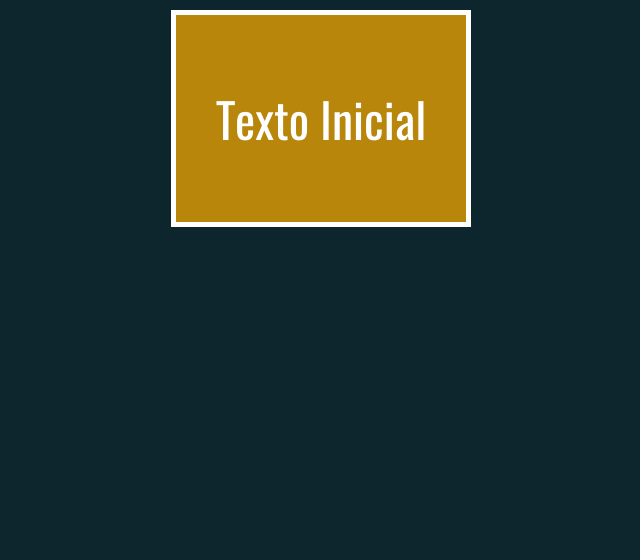
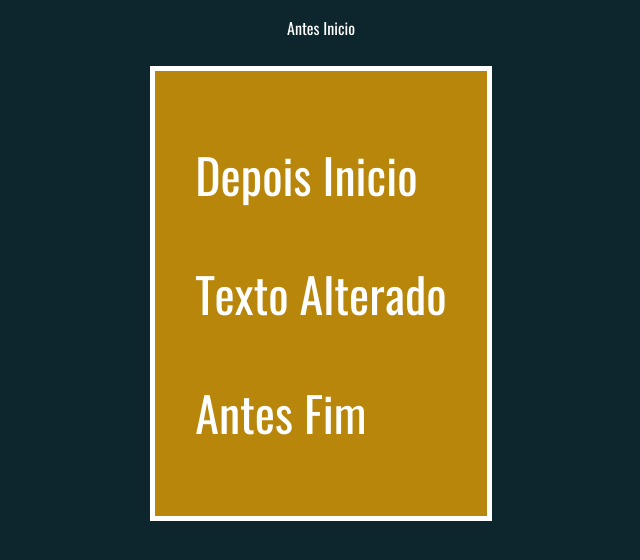
Before and after one commit to YuriMel0/curso-html-css, a plain HTML site: page dom/modificandoHTML2.html in a window 1280 px wide. Shown: the whole page, without its empty margins (319-959 px from the left). Drawn offline with Linux system fonts and the light colour scheme.

Commit message:
adicionando exemplo modificando HTML com DOM

```diff
--- a/dom/modificandoHTML2.html
+++ b/dom/modificandoHTML2.html
@@ -12,7 +12,16 @@
         <p>Texto Inicial</p>
     </div>
     <script>
-        // ...
+        const div = document.querySelector('div')
+        div.innerHTML = 'Texto Alterado'
+        // div.outerHTML = 'Texto Alterado' // modifica tudo, inclusive a div pelo novo valor
+        div.insertAdjacentHTML('beforebegin', '<p>Antes Inicio</p>')
+        div.insertAdjacentHTML('afterbegin', '<p>Depois Inicio</p>')
+        div.insertAdjacentHTML('beforeend', '<p>Antes Fim</p>')
+
+        // somente texto (sem tags)
+        //console.log(div.innerHTML)
+        console.log(div.innerText)
     </script>
 </body>
 
```
